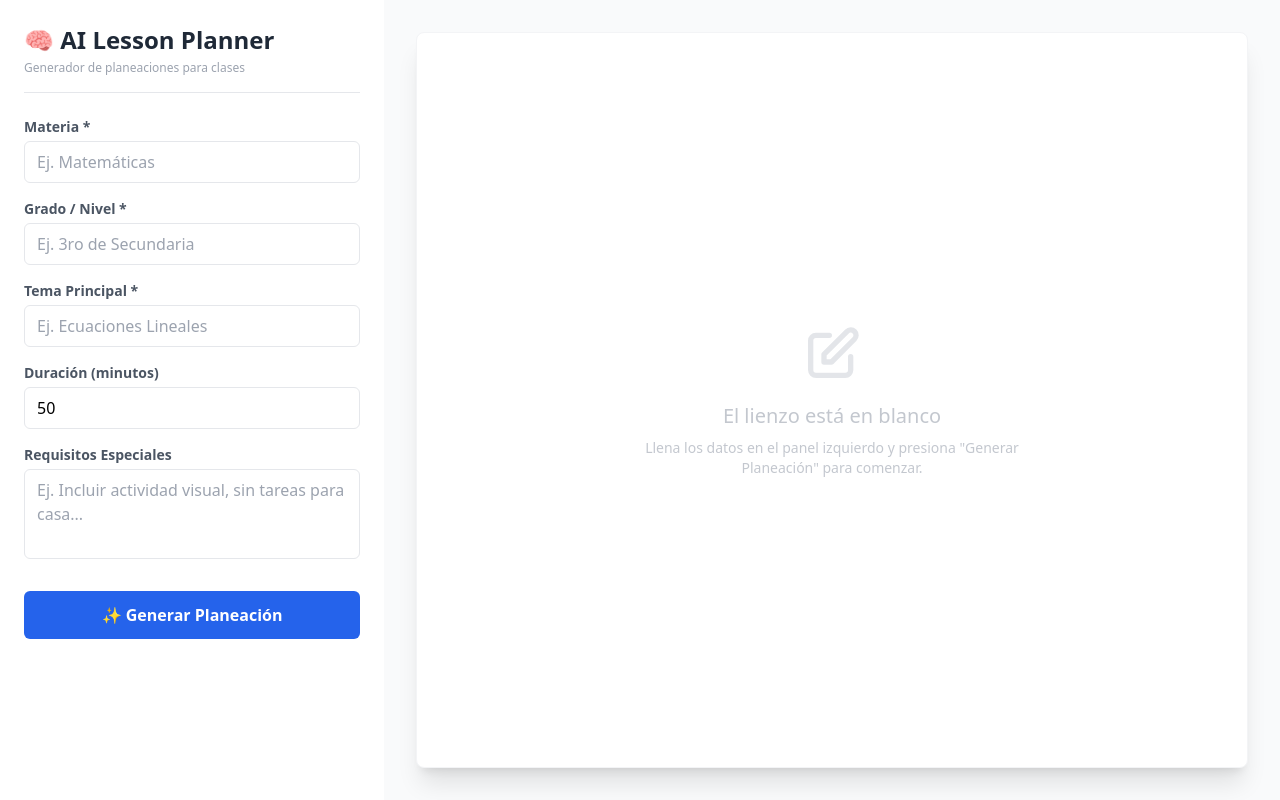
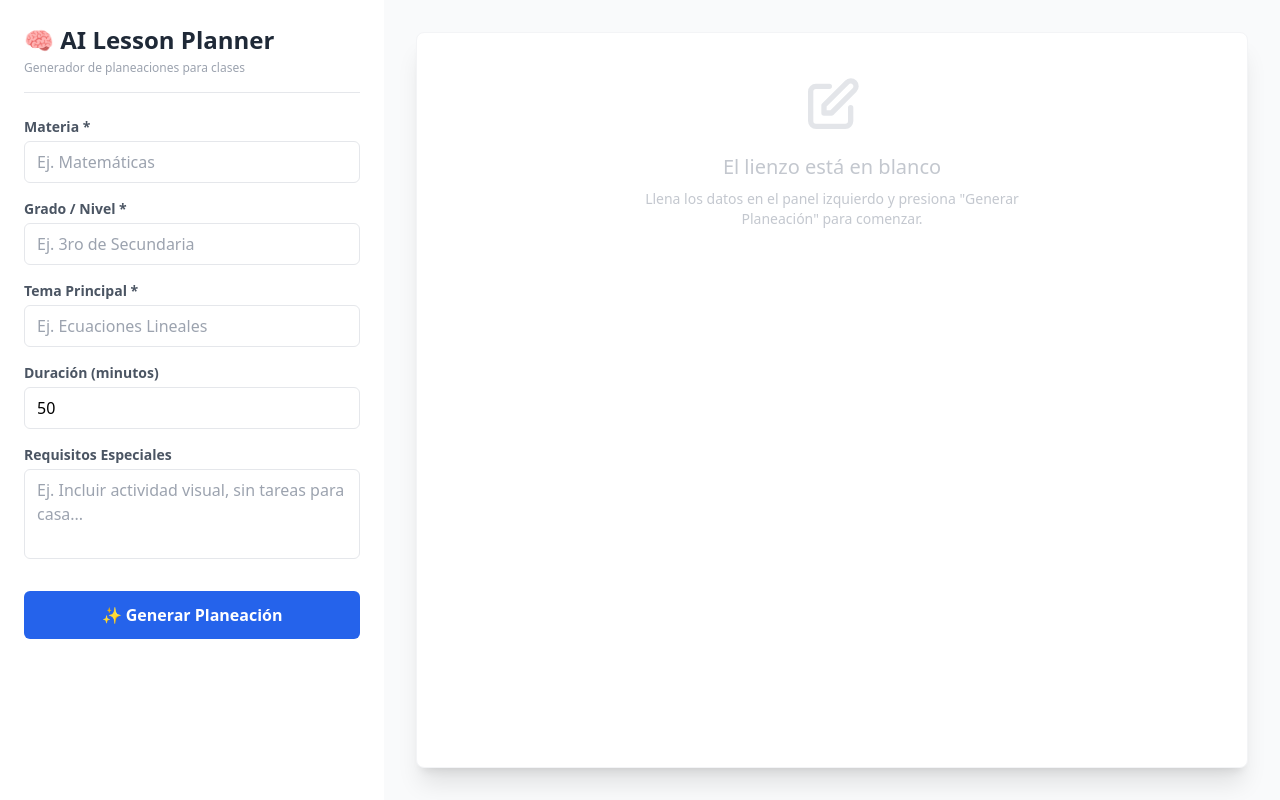
Before and after one commit to SaelRomero/ai-class-designer, an Angular app: page / in a window 1280 px wide. Built offline with nearby package versions, Linux system fonts and the light colour scheme.

Commit message:
fix: ajustar overflow de UI para que el texto generado no se salga del contenedor blanco

```diff
--- a/src/app/app.component.html
+++ b/src/app/app.component.html
@@ -58,8 +58,8 @@
   </aside>
 
   <!-- PANEL DERECHO (Lienzo/Resultado) -->
-  <main class="flex-1 p-8 overflow-y-auto flex justify-center bg-gray-50">
-    <div class="w-full max-w-4xl bg-white shadow-xl rounded-lg p-10 min-h-full border border-gray-100 relative">
+  <main class="flex-1 p-8 overflow-y-auto block bg-gray-50">
+    <div class="w-full max-w-4xl mx-auto bg-white shadow-xl rounded-lg p-10 h-fit min-h-full border border-gray-100 relative">
       @if (generatedLesson()) {
         <div id="pdf-content" class="prose max-w-none prose-blue p-4" [innerHTML]="generatedLesson()"></div>
       } @else {
```
